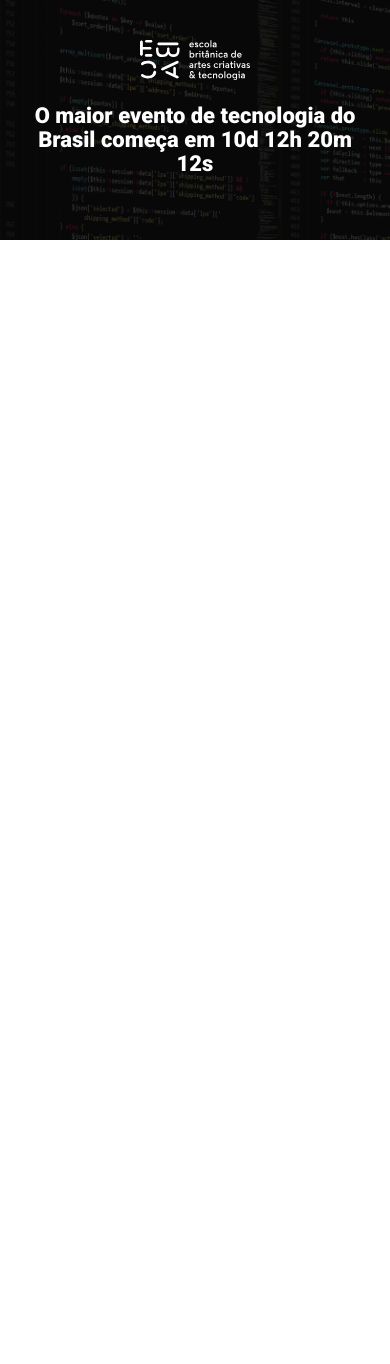
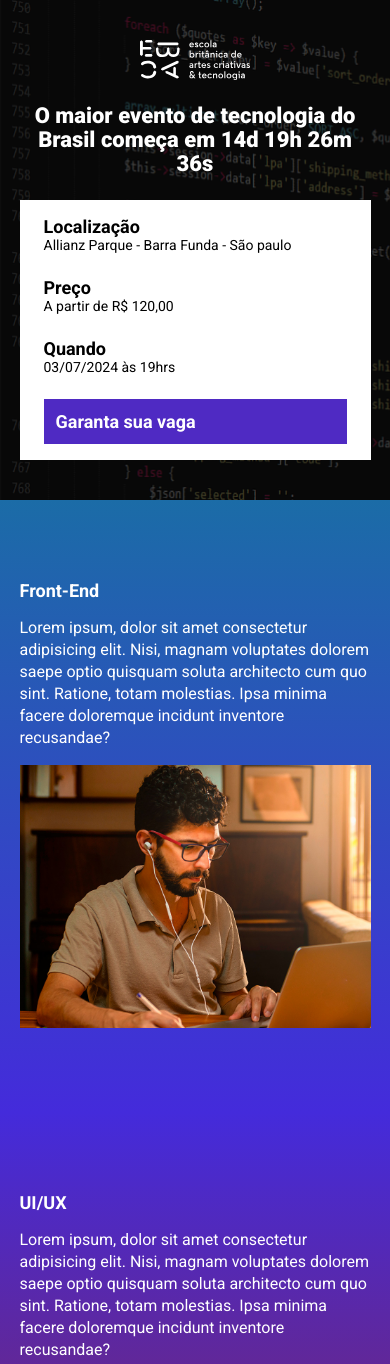
Before and after one commit to vgw22/EBAC_Tech_Talks, a website built with Parcel: page src/index.html in a window 390 px wide. Shown: the top 1364 px of the page. Before the commit the page ends 844 px from the top, so only its background shows below. Built offline with nearby package versions, Linux system fonts and the light colour scheme.

Commit message:
Criando contagem regressiva

```diff
--- a/package.json
+++ b/package.json
@@ -1,8 +1,8 @@
 {
   "name": "parcel",
   "version": "1.0.0",
-  "main": "index.js",
   "scripts": {
+    "build": "parcel build src/index.html",
     "dev": "parcel src/index.html src/styles/main.scss src/scripts/main.js",
     "test": "echo \"Error: no test specified\" && exit 1"
   },
--- a/src/index.html
+++ b/src/index.html
@@ -10,17 +10,74 @@
     <link href="https://fonts.googleapis.com/css2?family=Roboto:wght@400;700;900&display=swap" rel="stylesheet">
 
     <link rel="stylesheet" href="styles/main.scss">
+    <link rel="stylesheet" href="https://unpkg.com/aos@next/dist/aos.css" />
 </head>
 <body>
     <header class="hero">
         <div class="container">
             <img class="hero__logo" src="./images/ebac_logo.svg" alt="EBAC">
             <p class="hero__text">
-                O maior evento de tecnologia do Brasil começa em 10d 12h 20m 12s
+                O maior evento de tecnologia do Brasil começa em <span id="contador"></span>
             </p>
+            <div class="infos-bar">
+                <ul class="infos-bar__infos">
+                    <li class="infos-bar__infos__item">
+                        <b>Localização</b>
+                        Allianz Parque - Barra Funda - São paulo
+                    </li>
+                    <li class="infos-bar__infos__item">
+                        <b>Preço</b>
+                        A partir de R$ 120,00
+                    </li>
+                    <li class="infos-bar__infos__item">
+                        <b>Quando</b>
+                        03/07/2024 às 19hrs
+                    </li>
+                </ul>
+                <a href="#" class="button button--primary">
+                    Garanta sua vaga
+                </a>
+            </div>
         </div>
     </header>
+    <section class="event event--frontend">
+        <div class="container" data-aos="fade-right">
+            <div class="event__details">
+                <h2 class="event__details__title">Front-End</h2>
+                <p class="event__details__description">Lorem ipsum, dolor sit amet consectetur adipisicing elit. Nisi, magnam voluptates dolorem saepe optio quisquam soluta architecto cum quo sint. Ratione, totam molestias. Ipsa minima facere doloremque incidunt inventore recusandae?</p>
+            </div>
+            <img class="event__image" src="./images/frontend.png" alt="Front-end">
+        </div>
+    </section>
+    <section class="event event--ui-ux event--image-left">
+        <div class="container" data-aos="fade-left">
+            <div class="event__details">
+                <h2 class="event__details__title">UI/UX</h2>
+                <p class="event__details__description">Lorem ipsum, dolor sit amet consectetur adipisicing elit. Nisi, magnam voluptates dolorem saepe optio quisquam soluta architecto cum quo sint. Ratione, totam molestias. Ipsa minima facere doloremque incidunt inventore recusandae?</p>
+            </div>
+            <img class="event__image" src="./images/frontend.png" alt="Front-end">
+        </div>
+    </section>
+    <section class="event event--data-science">
+        <div class="container" data-aos="fade-right">
+            <div class="event__details">
+                <h2 class="event__details__title">Data Science</h2>
+                <p class="event__details__description">Lorem ipsum, dolor sit amet consectetur adipisicing elit. Nisi, magnam voluptates dolorem saepe optio quisquam soluta architecto cum quo sint. Ratione, totam molestias. Ipsa minima facere doloremque incidunt inventore recusandae?</p>
+            </div>
+            <img class="event__image" src="./images/frontend.png" alt="Front-end">
+        </div>
+    </section>
+    <section class="event event--backend event--image-left">
+        <div class="container" data-aos="fade-left">
+            <div class="event__details">
+                <h2 class="event__details__title">Back-End</h2>
+                <p class="event__details__description">Lorem ipsum, dolor sit amet consectetur adipisicing elit. Nisi, magnam voluptates dolorem saepe optio quisquam soluta architecto cum quo sint. Ratione, totam molestias. Ipsa minima facere doloremque incidunt inventore recusandae?</p>
+            </div>
+            <img class="event__image" src="./images/frontend.png" alt="Front-end">
+        </div>
+    </section>
 
+    <script src="https://unpkg.com/aos@next/dist/aos.js"></script>
     <script src="scripts/main.js"></script>
 </body>
 </html>
--- a/src/scripts/main.js
+++ b/src/scripts/main.js
@@ -1 +1,32 @@
-console.log('Olá mundo');
+AOS.init();
+
+const dataDoEvento = new Date("July 20, 2024 19:00:00");
+const timeStampDoEvento = dataDoEvento.getTime();
+
+const contaAsHoras = setInterval(function() {
+    const agora = new Date();
+    const timeStampAtual = agora.getTime();
+
+    const distanciaAteOEvento = timeStampDoEvento - timeStampAtual;
+
+    const diasEmMs = 1000 * 60 * 60 * 24;
+    const horaEmMs = 1000 * 60 * 60;
+    const minutoEmMs = 1000 * 60;
+
+    const diasAteOEvento = Math.floor(distanciaAteOEvento / diasEmMs);
+    const horaAteOEvento = Math.floor((distanciaAteOEvento % diasEmMs) / horaEmMs);
+    const minutosAteOEvento = Math.floor((distanciaAteOEvento % horaEmMs) / minutoEmMs);
+    const segundosAteOEvento = Math.floor((distanciaAteOEvento % minutoEmMs) / 1000);
+
+    console.log(diasAteOEvento);
+    console.log(horaAteOEvento);
+    console.log(minutosAteOEvento);
+    console.log(segundosAteOEvento);
+
+    document.getElementById('contador').innerHTML = `${diasAteOEvento}d ${horaAteOEvento}h ${minutosAteOEvento}m ${segundosAteOEvento}s`;
+
+    if (distanciaAteOEvento < 0) {
+        clearInterval(contaAsHoras);
+        document.getElementById('contador').innerHTML = `Evento expirado`;
+    }
+}, 1000);
--- /dev/null
+++ b/src/styles/_event.scss
@@ -0,0 +1,65 @@
+@use 'variables';
+
+.event {
+    padding: 80px 0;
+
+    &--frontend {
+        background-image: linear-gradient(variables.$blue1, variables.$blue2);
+    }
+
+    &--ui-ux {
+        background-image: linear-gradient(variables.$blue2, variables.$pink);
+    }
+
+    &--data-science {
+        background-image: linear-gradient(variables.$pink   , variables.$yellow);
+    }
+
+    &--backend {
+        background-image: linear-gradient(variables.$yellow, variables.$pink);
+    }
+
+    &--image-left {
+        .container {
+            flex-direction: row-reverse;
+        }
+    }
+
+    .container {
+        display: flex;
+        gap: 40px;
+    }
+
+    &__image {
+        max-width: 360px;
+    }
+
+    &__details {
+
+        &__title {
+            font-size: 18px;
+            font-weight: bold;
+            margin-bottom: 16px;
+        }
+
+        &__description {
+            line-height: 22px;
+        }
+    }
+
+    @media (max-width: 640px) {
+
+        .container {
+            display: block;
+        }
+
+        &__image {
+            width: 100%;
+        }
+
+        &__details {
+            margin-right: 0;
+            margin-bottom: 16px;
+        }
+    }
+}
--- a/src/styles/_hero.scss
+++ b/src/styles/_hero.scss
@@ -1,3 +1,5 @@
+@use 'variables';
+
 .hero {
     position: relative;
     padding: 64px 0 100px;
@@ -19,7 +21,7 @@
         height: 100%;
         opacity: .7;
 
-        background-color: #000;
+        background-color: variables.$secondaryTextColor;
     }
 
     &__logo {
--- /dev/null
+++ b/src/styles/_variables.scss
@@ -0,0 +1,8 @@
+$textColor: #fff;
+$secondaryTextColor: #000;
+
+$blue1 : #1b6ca7;
+$blue2 : #442bdb;
+$pink : #89223b;
+$yellow: #9c791d;
+$purple: #4f2ac3;
--- /dev/null
+++ b/src/styles/components/_buttons.scss
@@ -0,0 +1,25 @@
+@use '../variables';
+
+.button {
+    padding: 12px;
+    font-size: 18px;
+    font-weight: bold;
+    text-decoration: none;
+    text-align: center;
+    white-space: nowrap;
+
+    &--primary {
+        color: #fff;
+        background-color: variables.$purple;
+    }
+
+    @media (max-width: 640px) {
+        display: block;
+        width: 100%;
+    }
+
+    @media (max-width: 1024px) {
+        display: flex;
+        align-items: center;
+    }
+}
--- /dev/null
+++ b/src/styles/components/_infos_bar.scss
@@ -0,0 +1,44 @@
+@use '../variables';
+
+.infos-bar {
+    padding: 16px 24px;
+    background-color: variables.$textColor;
+    display: flex;
+    align-items: center;
+    justify-content: space-between;
+
+    &__infos {
+        display: flex;
+        gap: 40px;
+
+        &__item {
+            font-size: 14px;
+            color: variables.$secondaryTextColor;
+
+            b {
+                font-size: 18px;
+                display: block;
+                color: variables.$secondaryTextColor;
+            }
+        }
+    }
+
+    @media (max-width: 640px) {
+        display: block;
+
+        &__infos {
+            display: block;
+
+            &__item {
+                margin-bottom: 24px;
+            }
+        }
+    }
+
+    @media (max-width: 1024px) {
+
+        &__infos {
+            gap: 16px;
+        }
+    }
+}
--- a/src/styles/main.scss
+++ b/src/styles/main.scss
@@ -1,11 +1,16 @@
+@use 'variables';
 @use 'hero';
+@use 'event';
+@use 'components/infos_bar';
+@use 'components/buttons';
 
 * {
     padding: 0;
     margin: 0;
     box-sizing: border-box;
     font-family: "Roboto", sans-serif;
-    color: #fff;
+    color: variables.$textColor;
+    list-style: none;
 }
 
 .container {
```
